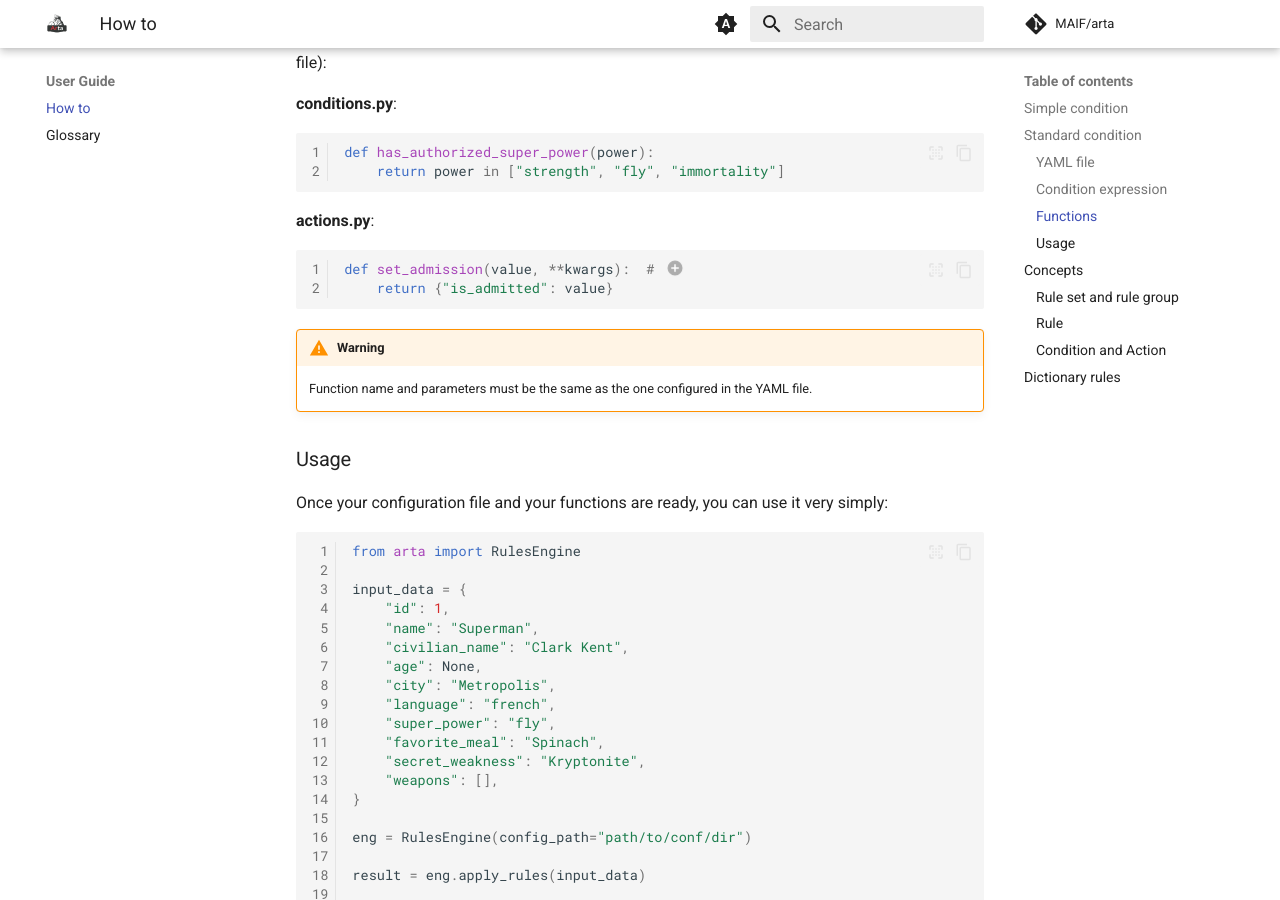
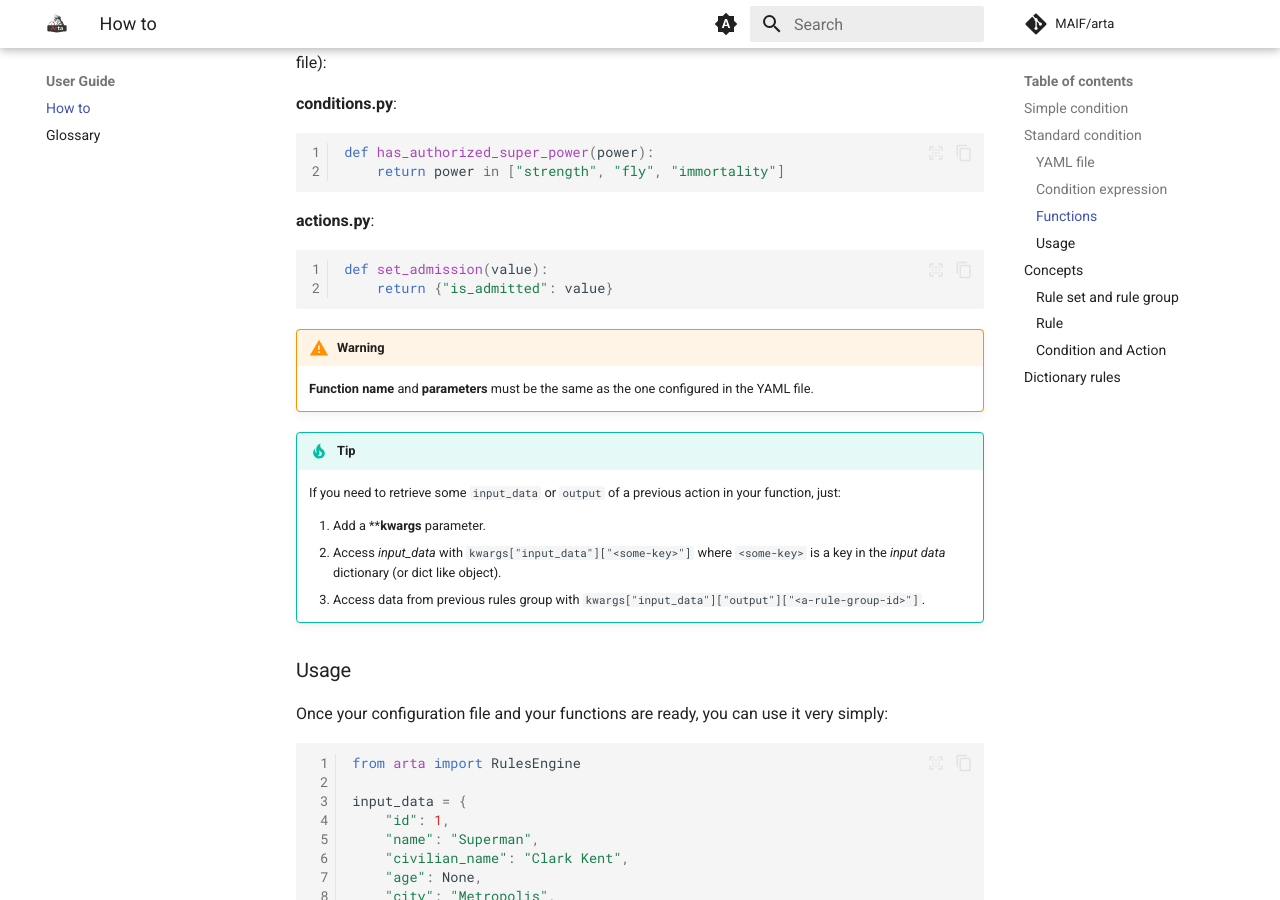
Before and after one commit to MAIF/arta, an MkDocs documentation site: the page built from docs/pages/how_to.md, in a window 1280 px wide and 900 px high, scrolled down 5044 px. Built offline with MkDocs 1.6.1 and Material for MkDocs 9.7.7, drawn with Linux system fonts in a browser that asks for light colours; emoji names are drawn with the system emoji font; comment, search, counter and statistics services are not loaded.

````diff
--- a/docs/mkdocs.yaml
+++ b/docs/mkdocs.yaml
@@ -88,6 +88,7 @@ nav:
     - Parameters: parameters.md
     - Rule activation mode: rule_activation_mode.md
     - Rule sets: rule_sets.md
+    - Value sharing: value_sharing.md
     - Use your business objects: business_objects.md
 
 extra_css:
--- a/docs/pages/how_to.md
+++ b/docs/pages/how_to.md
@@ -227,15 +227,21 @@ def has_authorized_super_power(power):
 **actions.py**:
 
 ```python
-def set_admission(value, **kwargs):  # (1)
+def set_admission(value):
     return {"is_admitted": value}
 ```
 
-1. `**kwargs` is mandatory here.
-
 !!! warning
 
-    Function name and parameters must be the same as the one configured in the YAML file.
+    **Function name** and **parameters** must be the same as the one configured in the YAML file.
+
+!!! tip
+
+    If you need to retrieve some `input_data` or `output` of a previous action in your function, just:
+
+    1. Add a ****kwargs** parameter.
+    1. Access *input_data* with `kwargs["input_data"]["<some-key>"]` where `<some-key>` is a key in the *input data* dictionary (or dict like object).
+    1. Access data from previous rules group with `kwargs["input_data"]["output"]["<a-rule-group-id>"]`.
 
 ### Usage
 
--- a/pyproject.toml
+++ b/pyproject.toml
@@ -4,7 +4,7 @@ build-backend = "setuptools.build_meta"
 
 [project]
 name = "arta"
-version = "0.9.0"
+version = "0.10.0"
 requires-python = ">3.8.0"
 description = "A Python Rules Engine - Make rule handling simple"
 readme = "README.md"
````
Also changed, not shown: other parts of docs/pages/how_to.md (+2 -2 lines), docs/pages/a_simple_example.md (+3 -7 lines), docs/pages/value_sharing.md (added, +51 -0 lines), .pre-commit-config.yaml, CHANGELOG.md, README.md, 9 other files.
